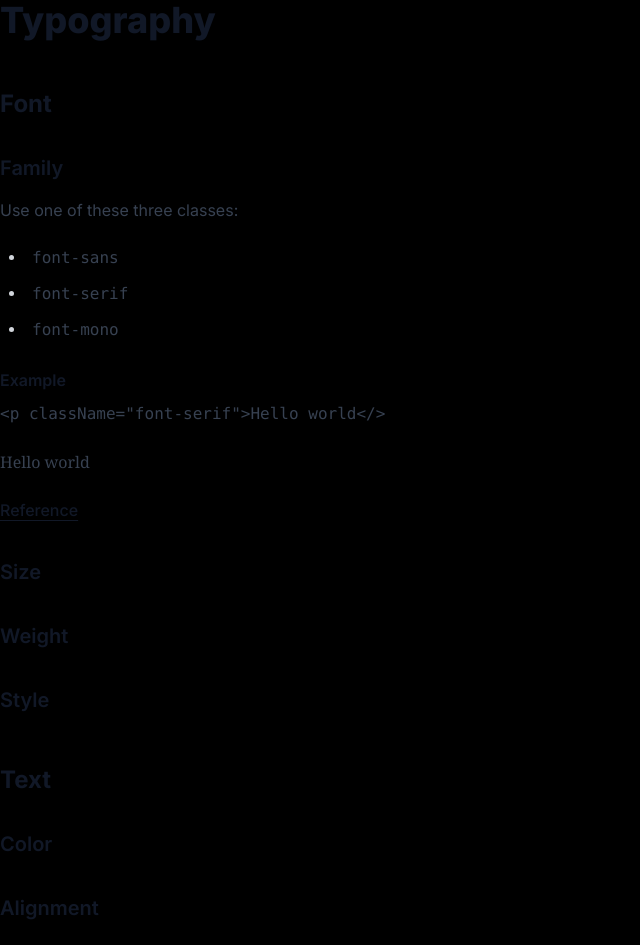
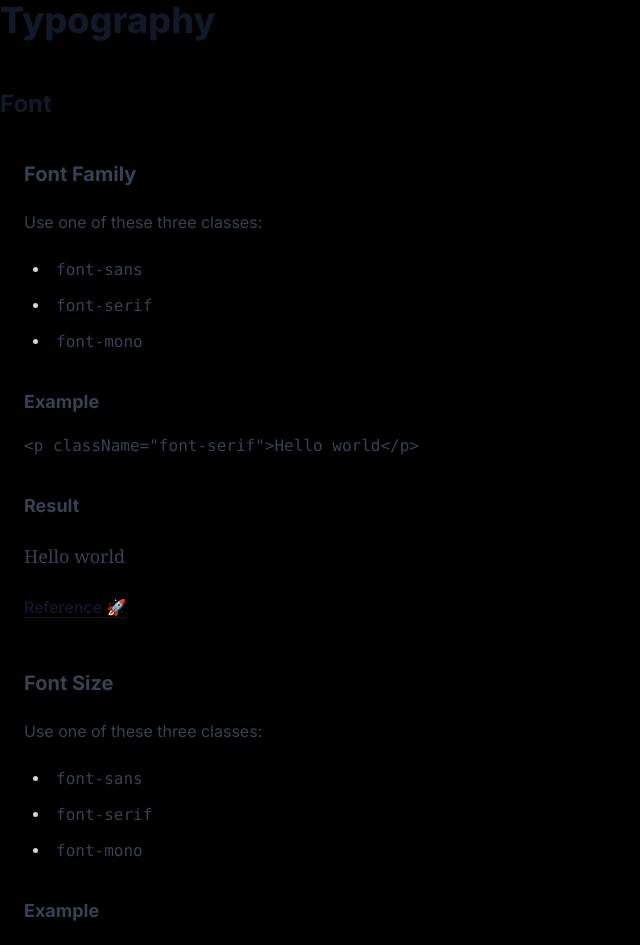
Before and after one commit to subfuzion/learning-tailwind, a Next.js app: page /typography in a window 1280 px wide. Shown: the top 945 px of the page, without its empty margins (0-640 px from the left). Built offline with nearby package versions, Linux system fonts and the light colour scheme.

Commit message:
experimenting with cards

```diff
--- a/src/app/typography/page.tsx
+++ b/src/app/typography/page.tsx
@@ -1,3 +1,37 @@
+interface CardProps {
+  title: string;
+  description?: any;
+  example?: string;
+  result?: any;
+  reference?: string;
+}
+
+function Card(props: CardProps) {
+  return (
+    <div className="max-w-full rounded overflow-hidden shadow-lg mt-4">
+      <div className="px-6 py-4">
+        <div className="font-bold text-xl mb-2">{props.title}</div>
+        <div>{props.description}</div>
+
+        <div>
+          <div className="font-bold mt-8 mb-4 text-lg">Example</div>
+          <div className="font-mono">{props.example}</div>
+
+          <div className="font-bold mt-8 text-lg">Result</div>
+          <div className="font-serif text-lg">{props.result}</div>
+        </div>
+
+        {props.reference && (
+          <div>
+            <a href={props.reference} target="_blank">
+              Reference 🚀
+            </a>
+          </div>
+        )}
+      </div>
+    </div>
+  );
+}
 export default function Typography() {
   return (
     <>
@@ -8,50 +42,65 @@ export default function Typography() {
           <div>
             <h2>Font</h2>
 
-            <div>
-              <h3>Family</h3>
+            <Card
+                title="Font Family"
+                description={
+                  <>
                     <p>Use one of these three classes:</p>
                     <ul className="font-mono">
                       <li>font-sans</li>
                       <li>font-serif</li>
                       <li>font-mono</li>
                     </ul>
+                  </>
+                }
+                example='<p className="font-serif">Hello world</p>'
+                result={<p className="font-serif">Hello world</p>}
+                reference="https://tailwindcss.com/docs/font-family"
+            />
 
-              <div>
-                <h4>Example</h4>
-                <p className="font-mono">
-                  &lt;p className=&quot;font-serif&quot;&gt;Hello world&lt;/&gt;
-                </p>
-                <p className="font-serif">Hello world</p>
-                <a href="https://tailwindcss.com/docs/font-family">Reference</a>
-              </div>
-            </div>
+            <Card
+              title="Font Size"
+              description={
+                <>
+                  <p>Use one of these three classes:</p>
+                  <ul className="font-mono">
+                    <li>font-sans</li>
+                    <li>font-serif</li>
+                    <li>font-mono</li>
+                  </ul>
+                </>
+              }
+              example='<p className="font-serif">Hello world</p>'
+              result={<p className="font-serif">Hello world</p>}
+              reference="https://tailwindcss.com/docs/font-family"
+            />
 
-            <div>
-              <h3>Size</h3>
-              <p></p>
-            </div>
-            <div>
-              <h3>Weight</h3>
-              <p></p>
-            </div>
-            <div>
-              <h3>Style</h3>
-              <p></p>
-            </div>
+            {/*<div>*V/}
+            {/*  <h3>Size</h3>*/}
+            {/*  <p></p>*/}
+            {/*</div>*/}
+            {/*<div>*/}
+            {/*  <h3>Weight</h3>*/}
+            {/*  <p></p>*/}
+            {/*</div>*/}
+            {/*<div>*/}
+            {/*  <h3>Style</h3>*/}
+            {/*  <p></p>*/}
+            {/*</div>*/}
 
-            <div>
-              <h2>Text</h2>
+            {/*<div>*/}
+            {/*  <h2>Text</h2>*/}
 
-              <div>
-                <h3>Color</h3>
-                <p></p>
-              </div>
-              <div>
-                <h3>Alignment</h3>
-                <p></p>
-              </div>
-            </div>
+            {/*  <div>*/}
+            {/*    <h3>Color</h3>*/}
+            {/*    <p></p>*/}
+            {/*  </div>*/}
+            {/*  <div>*/}
+            {/*    <h3>Alignment</h3>*/}
+            {/*    <p></p>*/}
+            {/*  </div>*/}
+            {/*</div>*/}
           </div>
         </article>
       </div>
```
Lines whose indentation alone changed are shown as unchanged.
